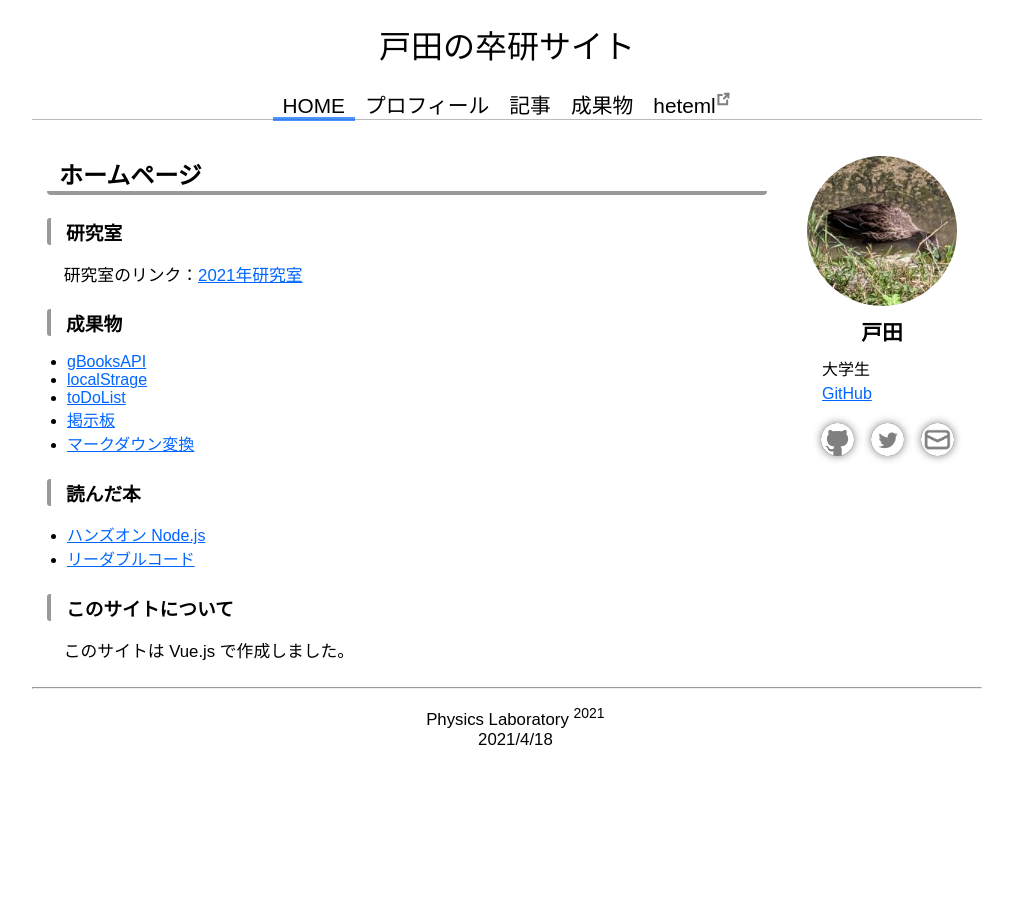
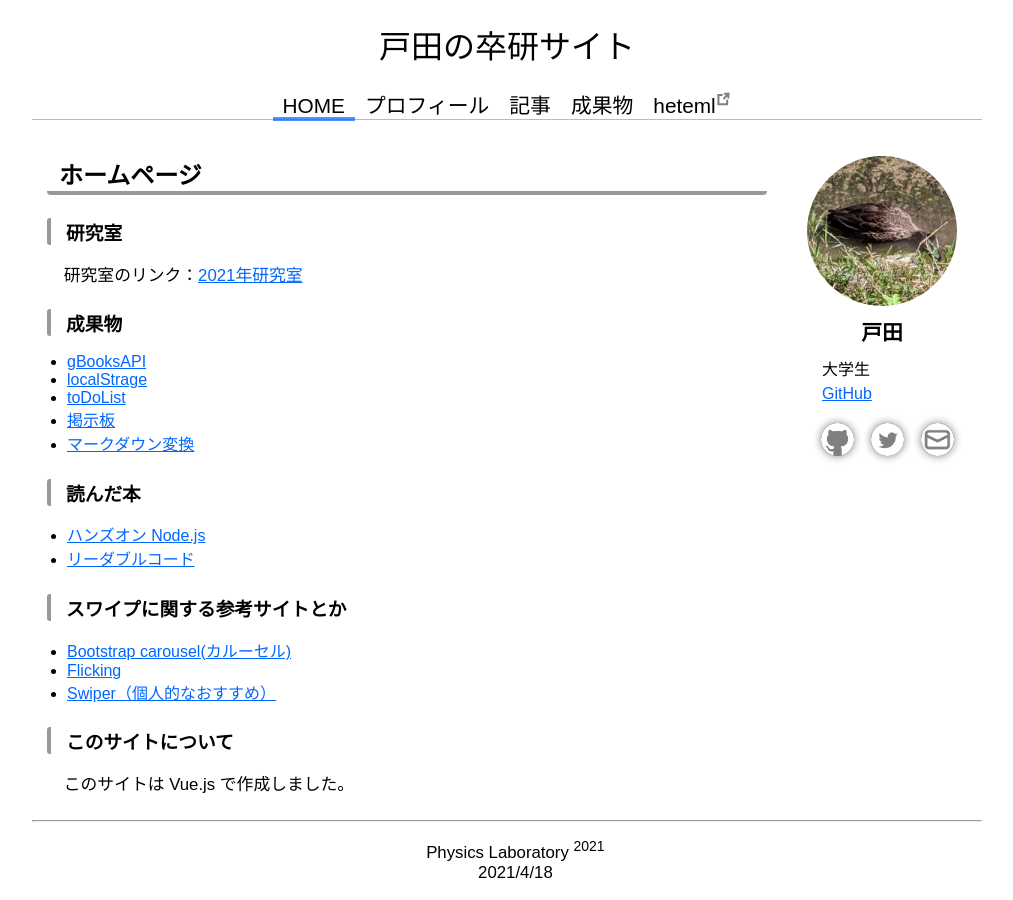
Before and after one commit to masa-dev/vue-uni-blog, a Vue app: page /#/ in a window 1280 px wide. Shown: the whole page, without its empty margins (133-1146 px from the left). Before the commit the page ends 800 px from the top, so only its background shows below. Built offline with nearby package versions, Linux system fonts and the light colour scheme; what vue-highlightjs would draw is missing.

Commit message:
スワイプに関するリンクの追加

```diff
--- a/src/views/Home.vue
+++ b/src/views/Home.vue
@@ -20,6 +20,13 @@
       <li><a href="https://www.amazon.co.jp/dp/4873115655/ref=cm_sw_r_tw_dp_X0FRBX5JW9GSXX658T2A">リーダブルコード</a></li>
     </ul>
 
+    <h3>スワイプに関する参考サイトとか</h3>
+    <ul>
+      <li><a href="https://getbootstrap.jp/docs/5.0/components/carousel/" target="_blank" rel="noopener noreferrer">Bootstrap carousel(カルーセル)</a></li>
+      <li><a href="https://naver.github.io/egjs-flicking/" target="_blank" rel="noopener noreferrer">Flicking</a></li>
+      <li><a href="https://swiperjs.com/demos" target="_blank" rel="noopener noreferrer">Swiper（個人的なおすすめ）</a></li>
+    </ul>
+
     <h3>このサイトについて</h3>
     <p>このサイトは Vue.js で作成しました。</p>
   </div>
```
